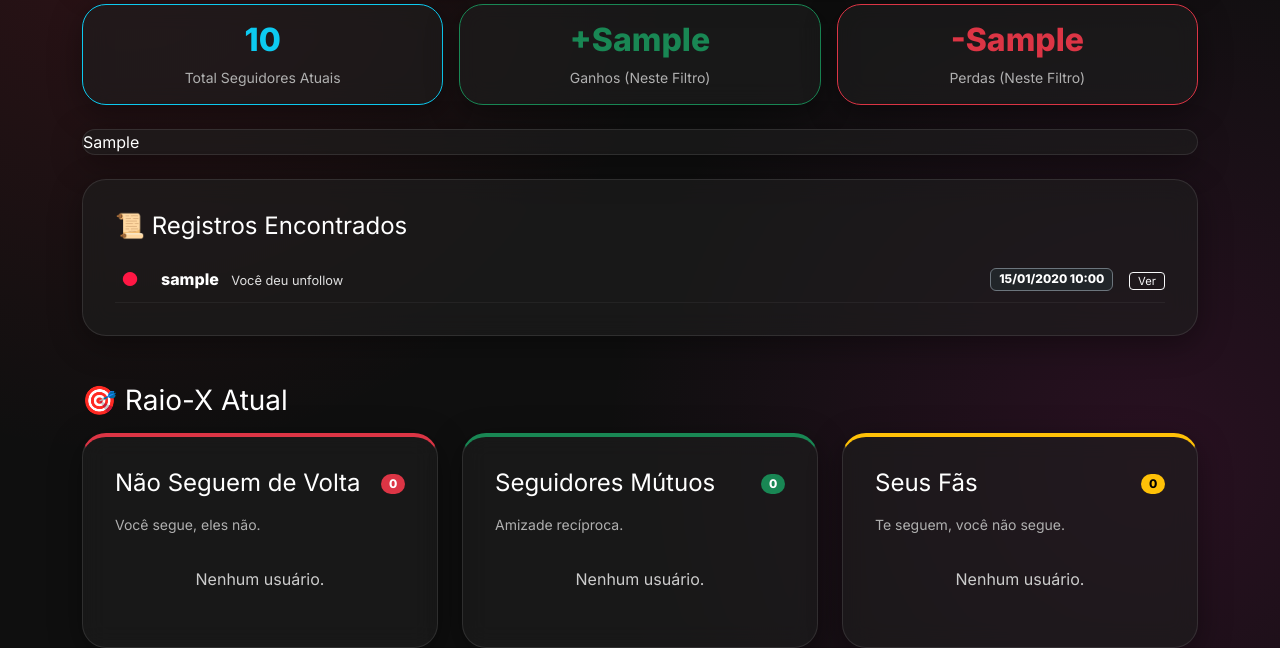
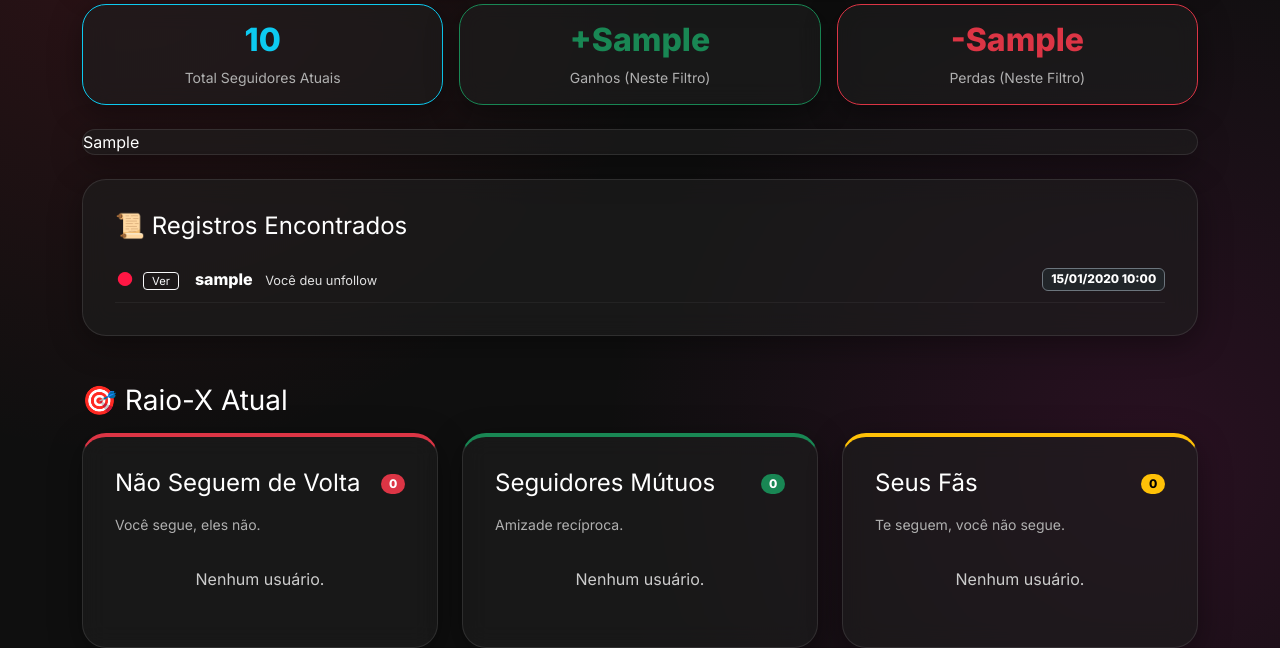
Before and after one commit to thiagomtek/instagram-tracker, a Flask app: template templates/dashboard.html in a window 1280 px wide. Shown: the part 277-925 px from the top of the page. Run offline with Flask 3, Linux system fonts and the light colour scheme; the template is opened without the code that fills it: most values are stand-ins (such as "Sample title", 1, 10 or a date in 2020).

Commit message:
Botão ver

```diff
--- a/templates/dashboard.html
+++ b/templates/dashboard.html
@@ -116,12 +116,15 @@
                 {% for log in history_logs %}
                 <div class="list-item py-2">
                     <div class="d-flex align-items-center w-100">
-                        <div class="me-3" style="width: 30px; text-align: center;">
+                        <div class="me-2" style="width: 20px; text-align: center;">
                             {% if log.action == 'gained' %}
                                 <span style="color: #00e676; font-size: 1.2rem;">●</span>
                             {% else %}
                                 <span style="color: #ff1744; font-size: 1.2rem;">●</span>
                             {% endif %}
+                        </div>
+                        <div class="me-3">
+                             <a href="https://instagram.com/{{ log.username }}" target="_blank" class="btn btn-sm btn-outline-light py-0" style="font-size: 0.7rem;">Ver</a>
                         </div>
                         <div class="flex-grow-1">
                             <div class="d-flex justify-content-between align-items-center">
@@ -139,9 +142,6 @@
                                     {{ log.date_added|format_date }}
                                 </span>
                             </div>
-                        </div>
-                        <div class="ms-3">
-                             <a href="https://instagram.com/{{ log.username }}" target="_blank" class="btn btn-sm btn-outline-light py-0" style="font-size: 0.7rem;">Ver</a>
                         </div>
                     </div>
                 </div>
```
